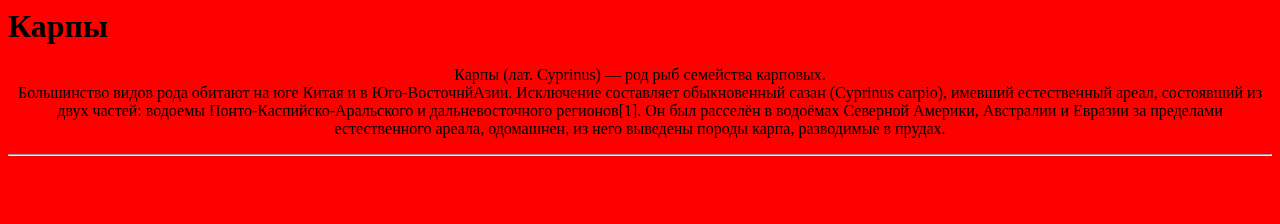
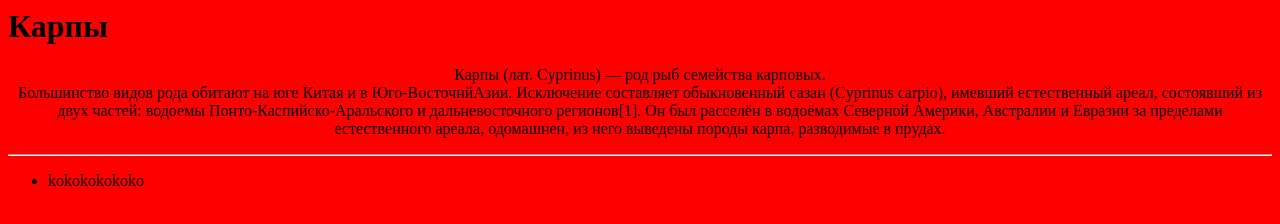
Before and after one commit to Malenkova215a1/malenkova215a1.github.com, a plain HTML site: page index.html in a window 1280 px wide. Drawn offline with Linux system fonts and the light colour scheme.

Commit message:
Update index.html

```diff
--- a/index.html
+++ b/index.html
@@ -7,5 +7,7 @@
 <p align="center">Карпы (лат. Cyprinus) — род рыб семейства карповых.
 <br>Большинство видов рода обитают на юге Китая и в Юго-ВосточнйАзии. Исключение составляет обыкновенный сазан (Cyprinus carpio), имевший естественный ареал, состоявший из двух частей: водоемы Понто-Каспийско-Аральского и дальневосточного регионов[1]. Он был расселён в водоёмах Северной Америки, Австралии и Евразии за пределами естественного ареала, одомашнен, из него выведены породы карпа, разводимые в прудах.</p>
 <hr>
+<ul><li>kokokokokoko</li>
+</ul>
 </body>
 </html>
```
